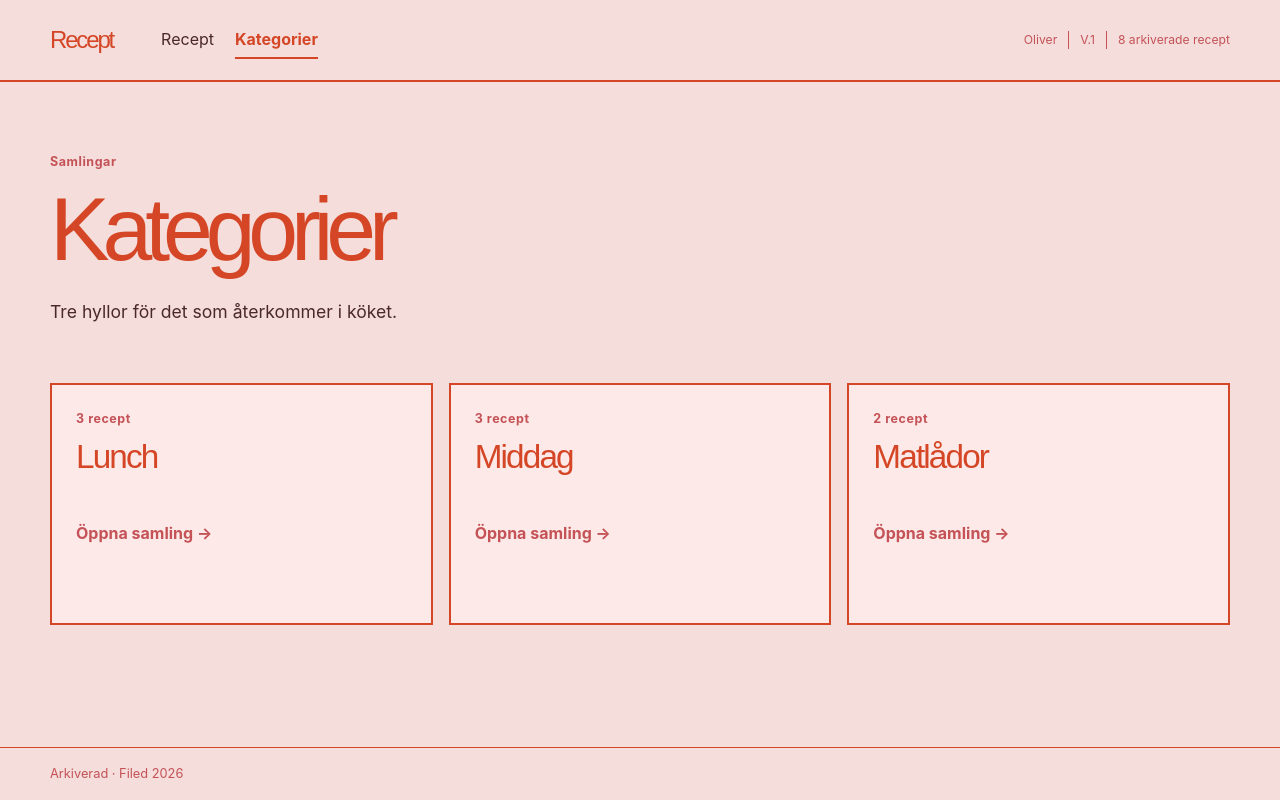
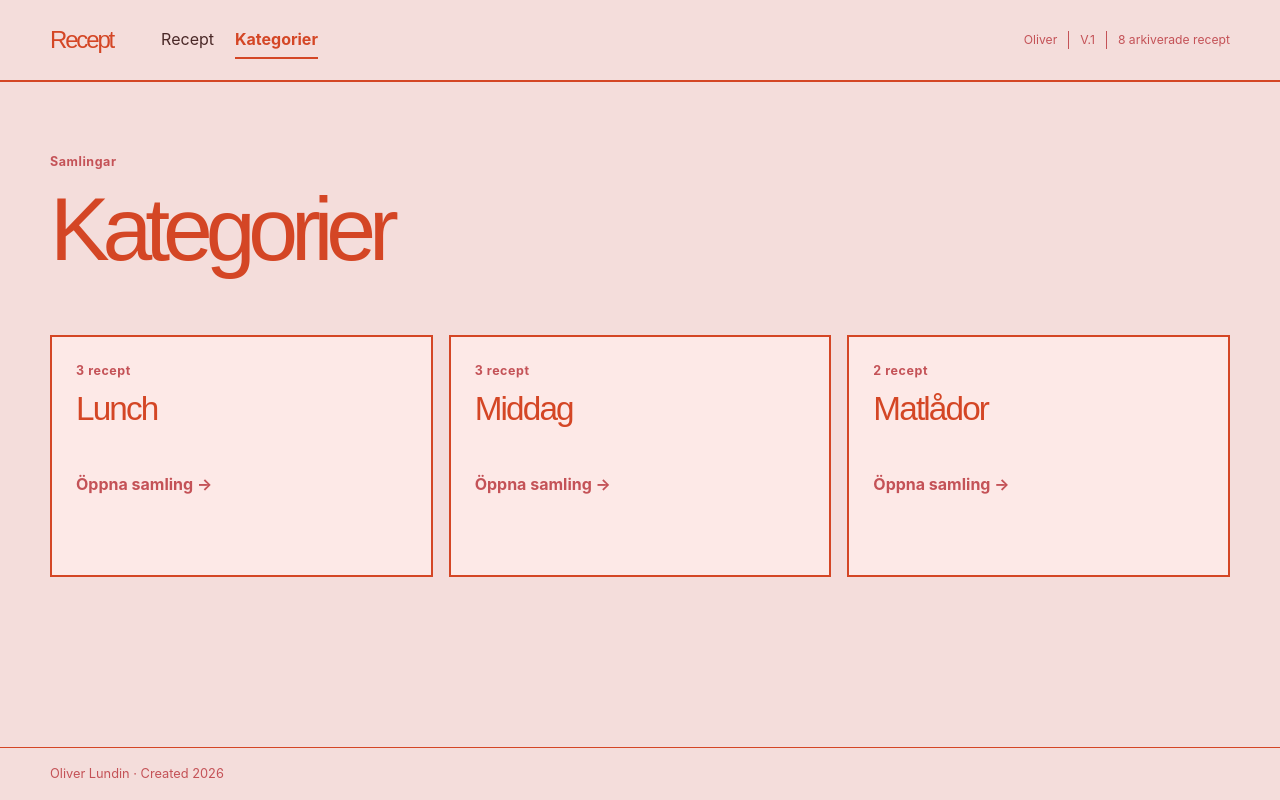
Before and after one commit to olvard/recept, a Next.js app: page /kategorier in a window 1280 px wide. Built offline with nearby package versions, Linux system fonts and the light colour scheme; a web font is replaced by a local one.

Commit message:
Minor adjustments

```diff
--- a/app/components/app-shell.tsx
+++ b/app/components/app-shell.tsx
@@ -17,7 +17,7 @@ export function AppShell({ children }: { children: React.ReactNode }) {
         <div className="attribution"><span>Oliver</span><span>V.1</span><span>8 arkiverade recept</span></div>
       </header>
       <main>{children}</main>
-      <footer>Arkiverad · Filed 2026</footer>
+      <footer>Oliver Lundin · Created 2026</footer>
       <nav className="mobile-nav" aria-label="Mobilnavigering">
         <Link className={vaultActive ? "active" : ""} href="/vault">Recept</Link>
         <Link className={pathname === "/kategorier" ? "active" : ""} href="/kategorier">Kategorier</Link>
--- a/app/kategorier/page.tsx
+++ b/app/kategorier/page.tsx
@@ -2,5 +2,5 @@ import Link from "next/link";
 import { categories, recipes } from "@/lib/recipes";
 
 export default function CategoriesPage() {
-  return <div className="page-wrap categories-page"><section className="page-intro"><p className="eyebrow">Samlingar</p><h1>Kategorier</h1><p>Tre hyllor för det som återkommer i köket.</p></section><section className="category-grid">{categories.map((category) => { const count = recipes.filter((recipe) => recipe.categorySlug === category.slug).length; return <Link className="category-card" key={category.slug} href={`/vault?category=${category.slug}`}><p className="archive-line">{count} {count === 1 ? "recept" : "recept"}</p><h2>{category.name}</h2><span>Öppna samling →</span></Link>; })}</section></div>;
+  return <div className="page-wrap categories-page"><section className="page-intro"><p className="eyebrow">Samlingar</p><h1>Kategorier</h1></section><section className="category-grid">{categories.map((category) => { const count = recipes.filter((recipe) => recipe.categorySlug === category.slug).length; return <Link className="category-card" key={category.slug} href={`/vault?category=${category.slug}`}><p className="archive-line">{count} {count === 1 ? "recept" : "recept"}</p><h2>{category.name}</h2><span>Öppna samling →</span></Link>; })}</section></div>;
 }
```
Also changed, not shown: 1 other file (tests, documents, lock files or other folders).
